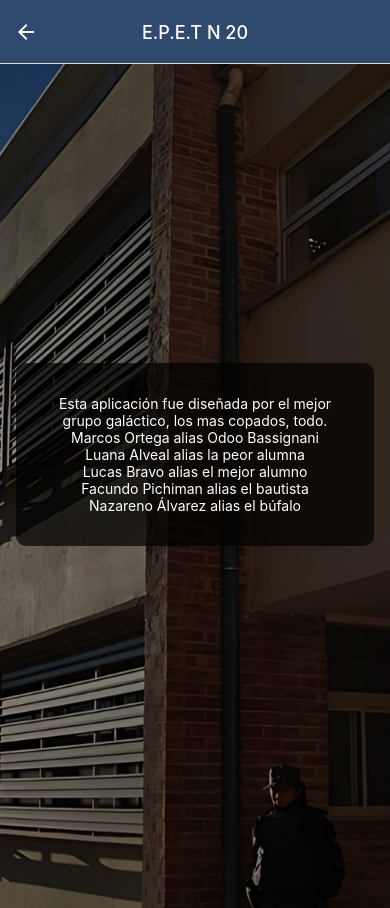
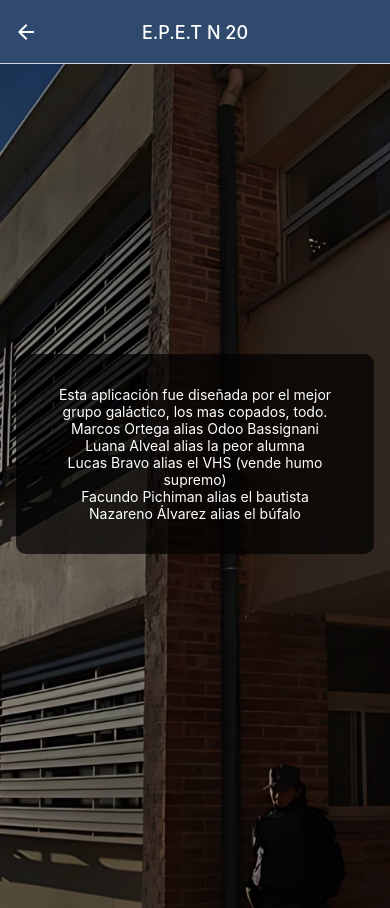
Before and after one commit to LuuAlveal/No_Hackeamos_Ni_La_Puerta, a React Native app: screen /Creditos in a window 390 px wide. Built offline with nearby package versions, Linux system fonts and the light colour scheme.

Commit message:
Modificando Creditos

```diff
--- a/screens/Creditos.jsx
+++ b/screens/Creditos.jsx
@@ -2,7 +2,6 @@ import React from 'react';
 import { StyleSheet, Text, View, ImageBackground  } from 'react-native';
 
 const styles = StyleSheet.create({
-
     backgroundImage: {
         flex: 1,
         width: '100%',
@@ -10,7 +9,6 @@ const styles = StyleSheet.create({
         justifyContent: 'center',
         alignItems: 'center',
       },
-
     text: {
       color: 'white',
       flex: 1,
@@ -29,13 +27,11 @@ const styles = StyleSheet.create({
 
 export default function Creditos () {
   return (
-
     <ImageBackground
         source={require('../assets/epet20fondo.png')}
         resizeMode={'cover'}
         style={styles.backgroundImage}
       >
-
       <View style={styles.container}>
           <Text style={styles.text}>
             Esta aplicación fue diseñada por el mejor grupo galáctico, los mas copados, todo.
@@ -47,7 +43,7 @@ export default function Creditos () {
             Luana Alveal alias la peor alumna
           </Text>
           <Text style={styles.text}>
-           Lucas Bravo alias el mejor alumno
+            Lucas Bravo alias el VHS (vende humo supremo)
           </Text>
           <Text style={styles.text}>
             Facundo Pichiman alias el bautista
```
Lines whose indentation alone changed are shown as unchanged.
